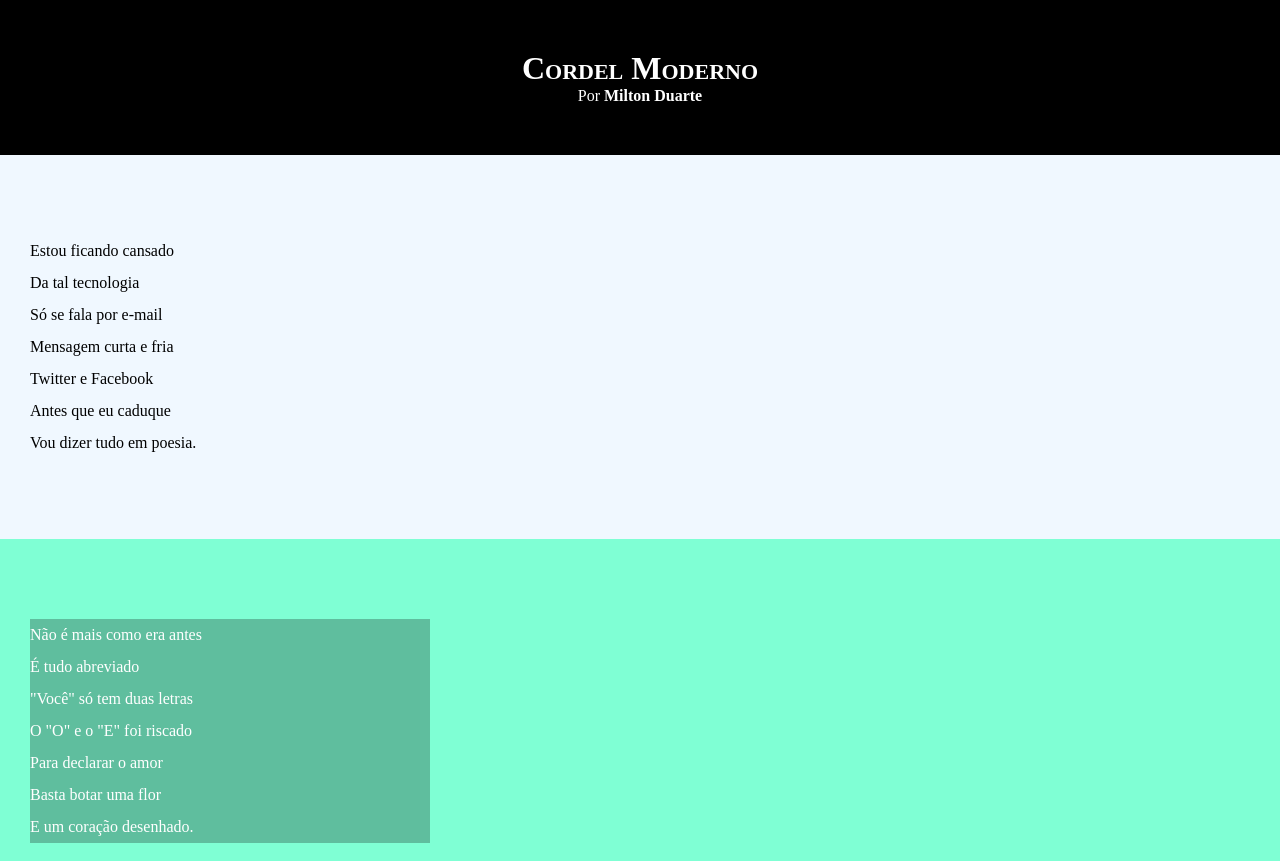
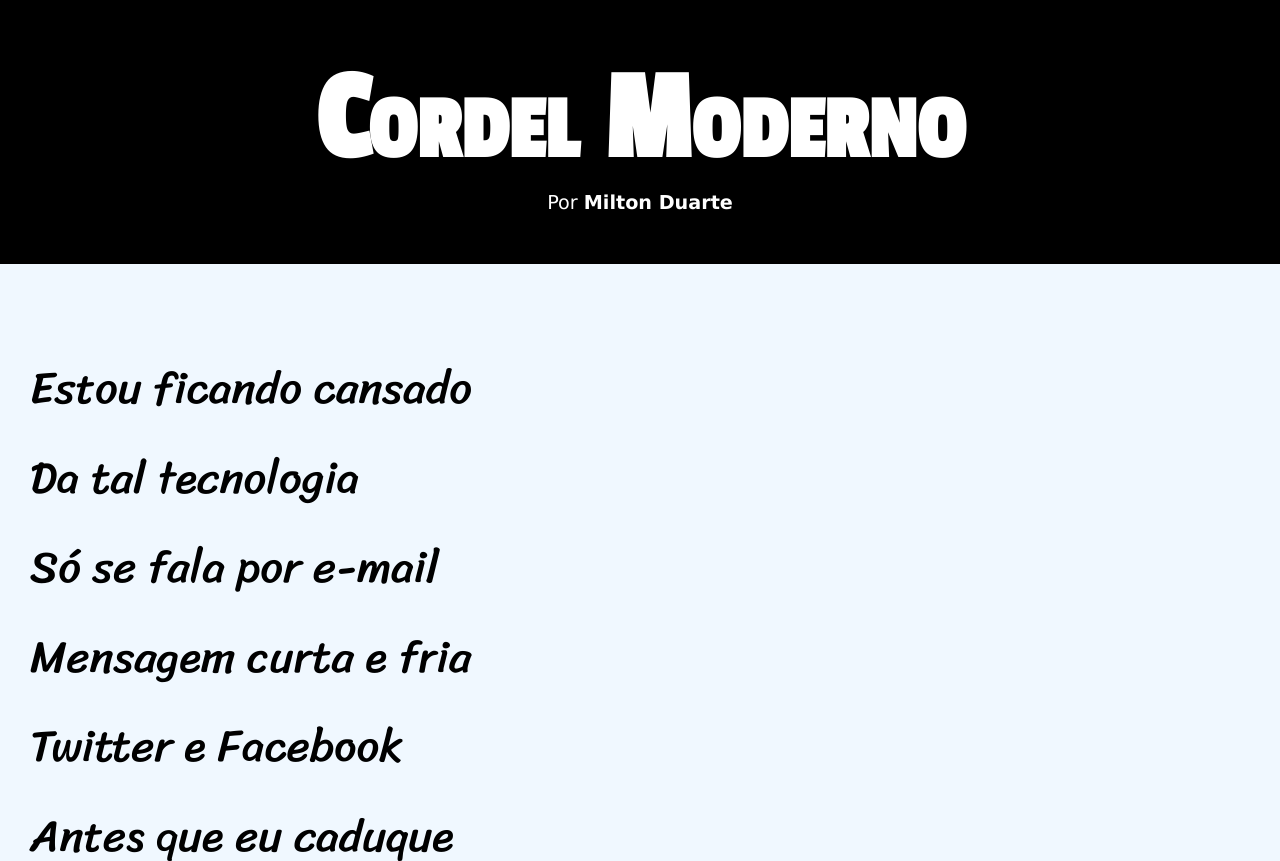
Before and after one commit to NycolasSantana/13-11-22-desafio, a plain HTML site: page index.html in a window 1280 px wide. Shown: the top 861 px of the page. Drawn offline with Linux system fonts and the light colour scheme.

Commit message:
Terceira versão FONTES

```diff
--- a/css/style.css
+++ b/css/style.css
@@ -1,25 +1,37 @@
 @charset "UTF-8";
+@import url('https://fonts.googleapis.com/css2?family=Passion+One&display=swap');
+@import url('https://fonts.googleapis.com/css2?family=Sriracha&display=swap');
+:root {
+    --fonte1: Verdana, Geneva, Tahoma, sans-serif;
+    --fonte2: 'Passion One', cursive;
+    --fonte3: 'Sriracha', cursive;
+}
 * {
     margin: 0px;
     padding: 0px;
 }
 
 html, body {
+    font-family: var(--fonte1);
     min-height: 100vh;
     background-color: darkgray;
 }
 
 header {
+    font-family: var(--fonte2);
     background-color: black;
     color: white;
     text-align: center;
 }
 header > h1 {
+    font-size: 10vw;
     padding-top: 50px;
     font-variant: small-caps;
 }
 header > p {
     padding-bottom: 50px;
+    font-family: var(--fonte1);
+    font-size: 1.5vw;
 }
 a {
     color: white;
@@ -40,14 +52,15 @@ header a:hover, footer a:hover {
 }
 .imagem > p {
     background-color: rgba(0, 0, 0, 0.253);
-    width: 400px;
+    display: inline-block;
 }
 section {
+    font-size: 3.5vw;
+    font-family: var(--fonte3);
     padding-top: 10vh;
     padding-bottom: 10vh;
     line-height: 2em;
     padding-left: 30px;
-
 }
 footer {
     background-color: black;
```
